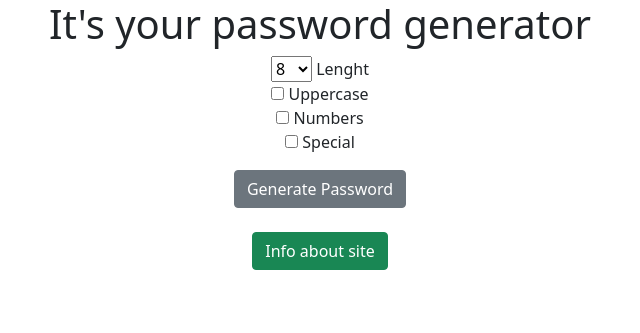
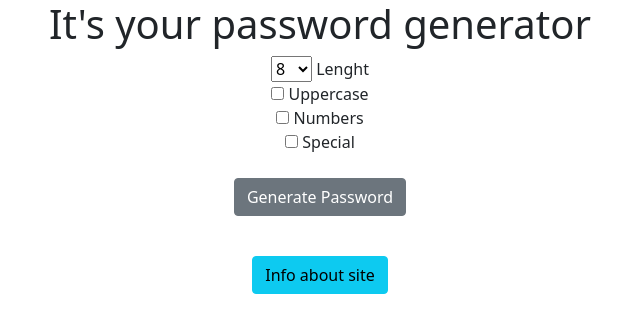
Before and after one commit to NN-BR/Random-Password-Generator, a Django app: page / in a window 1280 px wide. Shown: the top 333 px of the page, without its empty margins (320-960 px from the left). Run offline with Django 4.2, Linux system fonts and the light colour scheme.

Commit message:
Some change

```diff
--- a/Parol/generator/templates/generator/home.html
+++ b/Parol/generator/templates/generator/home.html
@@ -32,15 +32,17 @@
     <br>
     <input type="checkbox" name="special"> Special   <!--  кнопка выбора (галочка) -->
     <br>
+    <br>
+    <input type="submit" value="Generate Password" class="btn btn-secondary"> <!-- выплывающее окно выбора -->
+    <br>
 
 
 </form>
 <form action="{% url 'in'%}">
 
-    <input type="submit" value="Generate Password" class="btn btn-secondary"> <!-- выплывающее окно выбора -->
+
     <br>
-    <br>
-    <input type="submit" value="Info about site" class="btn btn-success">
+    <input type="submit" value="Info about site" class="btn btn-info">
     <br>
 </form>
 </div>
```
